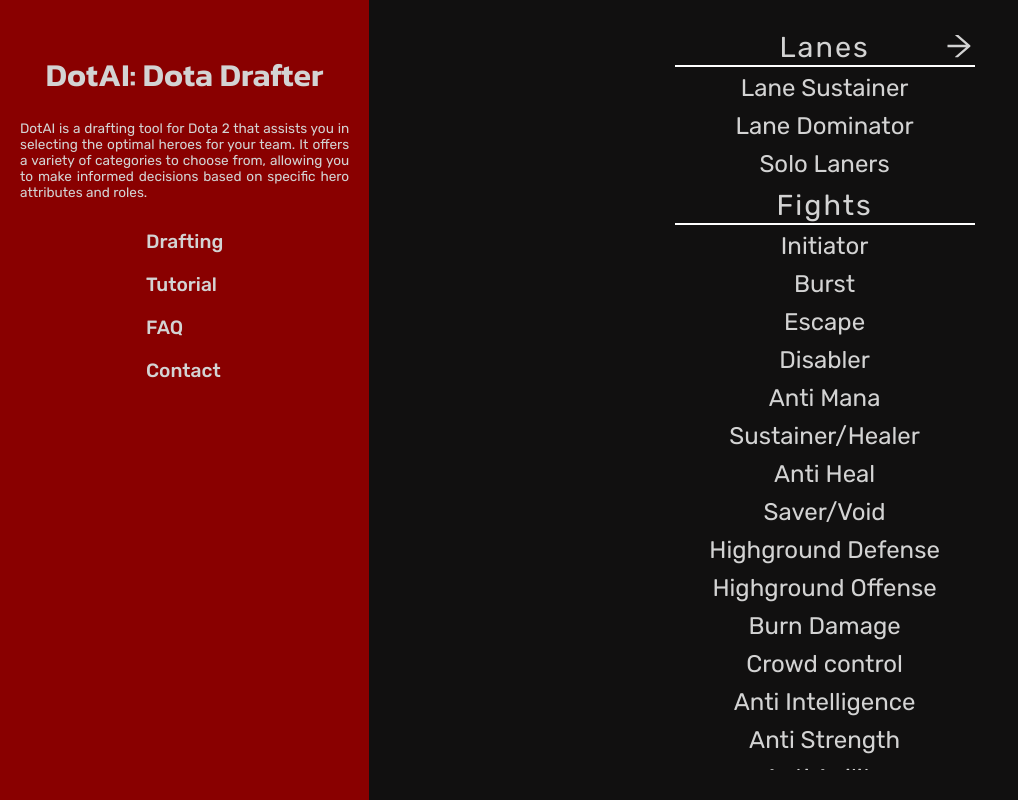
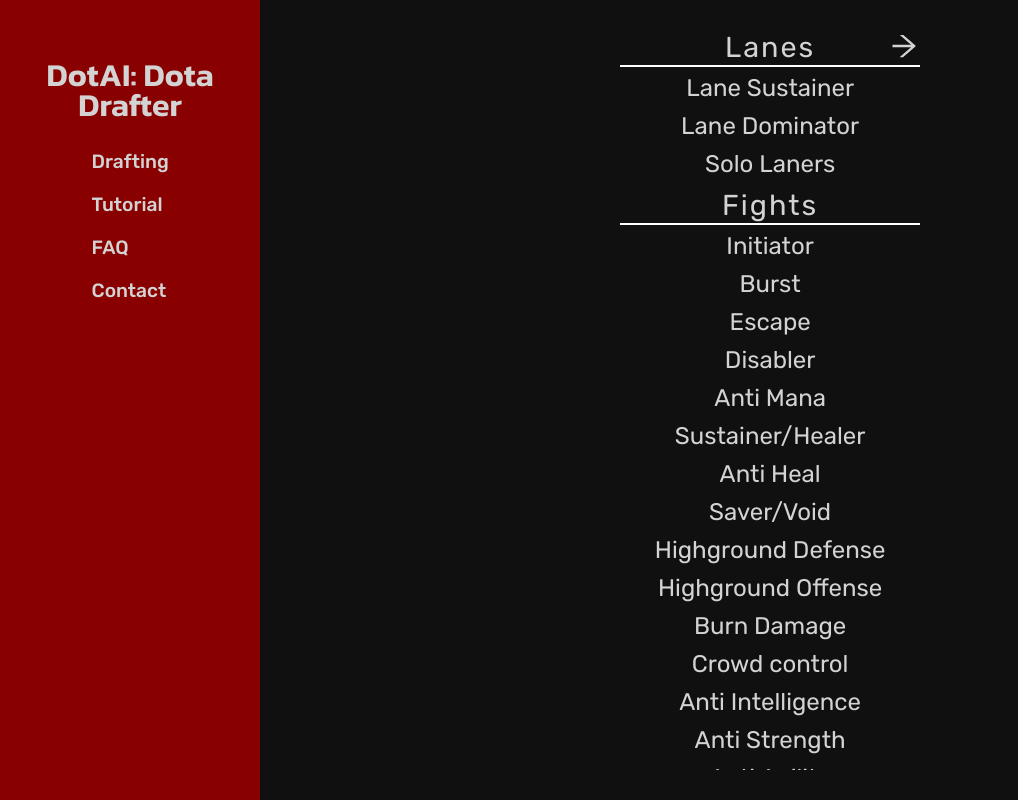
Before and after one commit to css-enjoyer/DotAI, a React (Create React App) app in the folder client/: page / in a window 1280 px wide. Shown: the whole page, without its empty margins (0-1018 px from the left). Built offline with nearby package versions, Linux system fonts and the light colour scheme.

Commit message:
Show description on title hover

```diff
--- a/client/src/App.js
+++ b/client/src/App.js
@@ -13,8 +13,10 @@
   	return (
     	<div className="App">
 			<div id="side-bar">
-				<h1 className="header title">DotAI: Dota Drafter</h1>
-				<p>DotAI is a drafting tool for Dota 2 that assists you in selecting the optimal heroes for your team. It offers a variety of categories to choose from, allowing you to make informed decisions based on specific hero attributes and roles.</p>
+				<div>
+					<h1 className="header title">DotAI: Dota Drafter</h1>
+					<p>DotAI is a drafting tool for Dota 2 that assists you in selecting the optimal heroes for your team. It offers a variety of categories to choose from, allowing you to make informed decisions based on specific hero attributes and roles.</p>
+				</div>
 				<ul id="nav">
 					<li><button className="nav-button">Drafting</button></li>
 					<li><button className="nav-button">Tutorial</button></li>
--- a/client/src/styles/App.css
+++ b/client/src/styles/App.css
@@ -36,7 +36,7 @@
   display: flex;
 }
 .App #side-bar {
-  width: 40%;
+  width: 25%;
   padding: 60px 20px;
   display: flex;
   flex-direction: column;
@@ -44,10 +44,35 @@
   gap: 30px;
   color: var(--white);
   background-color: var(--red);
+  transition: 0.3s ease-in-out;
 }
-.App #side-bar p {
+.App #side-bar div {
+  cursor: pointer;
+}
+.App #side-bar div h1 {
+  transition: left 0.3s ease-in-out;
+  position: relative;
+  left: 0;
+}
+.App #side-bar div p {
+  transition: left 0.3s ease-in-out;
   font-size: 0.85rem;
   text-align: justify;
+  color: transparent;
+  position: absolute;
+  z-index: -1;
+  left: -1000px;
+}
+.App #side-bar div:hover h1 {
+  color: transparent;
+  position: absolute;
+  left: -1000px;
+}
+.App #side-bar div:hover p {
+  color: var(--white);
+  position: relative;
+  z-index: 0;
+  left: 0;
 }
 .App #side-bar #nav {
   list-style-type: none;
--- a/client/src/styles/App.scss
+++ b/client/src/styles/App.scss
@@ -29,7 +29,7 @@
     background-color: var(--black);
     display: flex;
     #side-bar {
-        width: 40%;
+        width: 25%;
         padding: 60px 20px;
         display: flex;
         flex-direction: column;
@@ -37,7 +37,36 @@
         gap: 30px;
         color: var(--white);
         background-color: var(--red);
-        p { font-size: .85rem; text-align: justify; }
+        transition: 0.3s ease-in-out;
+        div {
+            cursor: pointer;
+            h1 {
+                transition: left 0.3s ease-in-out;
+                position: relative;
+                left: 0;
+            }
+            p {
+                transition: left 0.3s ease-in-out;
+                font-size: .85rem; text-align: justify;
+                color: transparent;
+                position: absolute;
+                z-index: -1;
+                left: -1000px;
+            }
+            &:hover {
+                h1 {
+                    color: transparent;
+                    position: absolute;
+                    left: -1000px;
+                }
+                p {
+                    color: var(--white);
+                    position: relative;
+                    z-index: 0;
+                    left: 0;
+                }
+            }
+        }
         #nav {
             list-style-type: none;
             display: flex;
@@ -52,7 +81,6 @@
             }
         }
     }
-
     #main {
         height: 100%;
         width: 100%;
```
Also changed, not shown: 1 other file (tests, documents, lock files or other folders).
